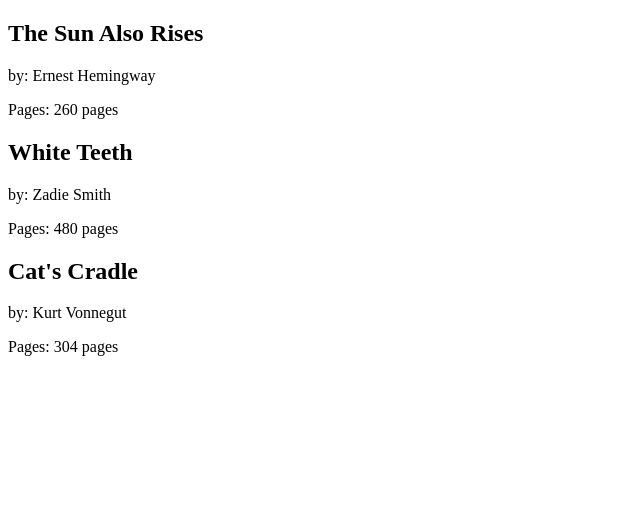
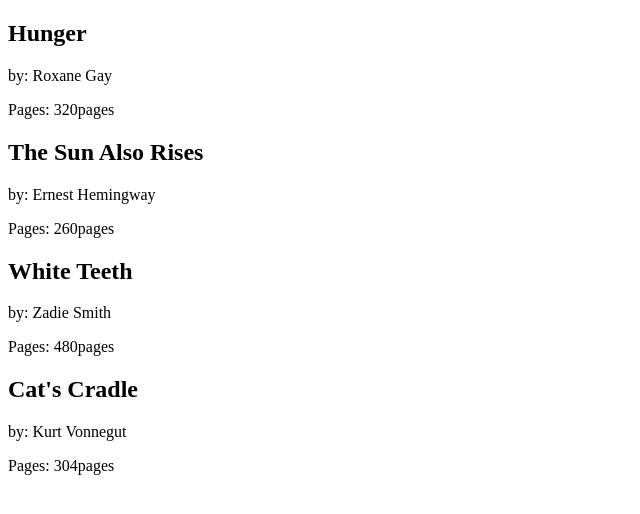
Before and after one commit to sebastienblanchet/react-linkedin-learning, a React (Create React App) app in the folder fun/: page / in a window 1280 px wide. Shown: the top 514 px of the page, without its empty margins (0-640 px from the left). Built offline with nearby package versions, Linux system fonts and the light colour scheme.

Commit message:
Child components, using objs

```diff
--- a/fun/src/index.js
+++ b/fun/src/index.js
@@ -1,27 +1,85 @@
 import React from 'react'
-import { render } from 'react-dom'
+import {
+	render
+} from 'react-dom'
 
-const Book = ({title, author, pages}) => {
-	return (
-		<section>
-			<h2>{title}</h2>
-			<p>by: {author}</p>
-			<p>Pages: {pages} pages</p>
-		</section>
+let bookList = [{
+		"title": "Hunger",
+		"author": "Roxane Gay",
+		"pages": 320
+	},
+	{
+		"title": "The Sun Also Rises",
+		"author": "Ernest Hemingway",
+		"pages": 260
+	},
+	{
+		"title": "White Teeth",
+		"author": "Zadie Smith",
+		"pages": 480
+	},
+	{
+		"title": "Cat's Cradle",
+		"author": "Kurt Vonnegut",
+		"pages": 304
+	}
+]
+
+const Book = ({
+	title,
+	author,
+	pages
+}) => {
+	return ( <
+		section >
+		<
+		h2 > {
+			title
+		} < /h2> <
+		p > by: {
+			author
+		} < /p> <
+		p > Pages: {
+			pages
+		}
+		pages < /p> <
+		/section>
 	)
 }
 
-const Library = () => {
-	return (
-		<div>
-			<Book title="The Sun Also Rises" author="Ernest Hemingway" pages={260}/>
-			<Book title="White Teeth" author="Zadie Smith" pages={480}/>
-			<Book title="Cat's Cradle" author="Kurt Vonnegut" pages={304}/>
-		</div>
+const Library = ({
+	books
+}) => {
+	return ( <
+		div > {
+			books.map(
+				(book, i) =>
+				<
+				Book key = {
+					i
+				}
+				title = {
+					book.title
+				}
+				author = {
+					book.author
+				}
+				pages = {
+					book.pages
+				}
+				/>
+			)
+		} <
+		/div>
 	)
 }
 
-render(
-	<Library />,
+
+
+render( <
+	Library books = {
+		bookList
+	}
+	/>,
 	document.getElementById('root')
 )
```
